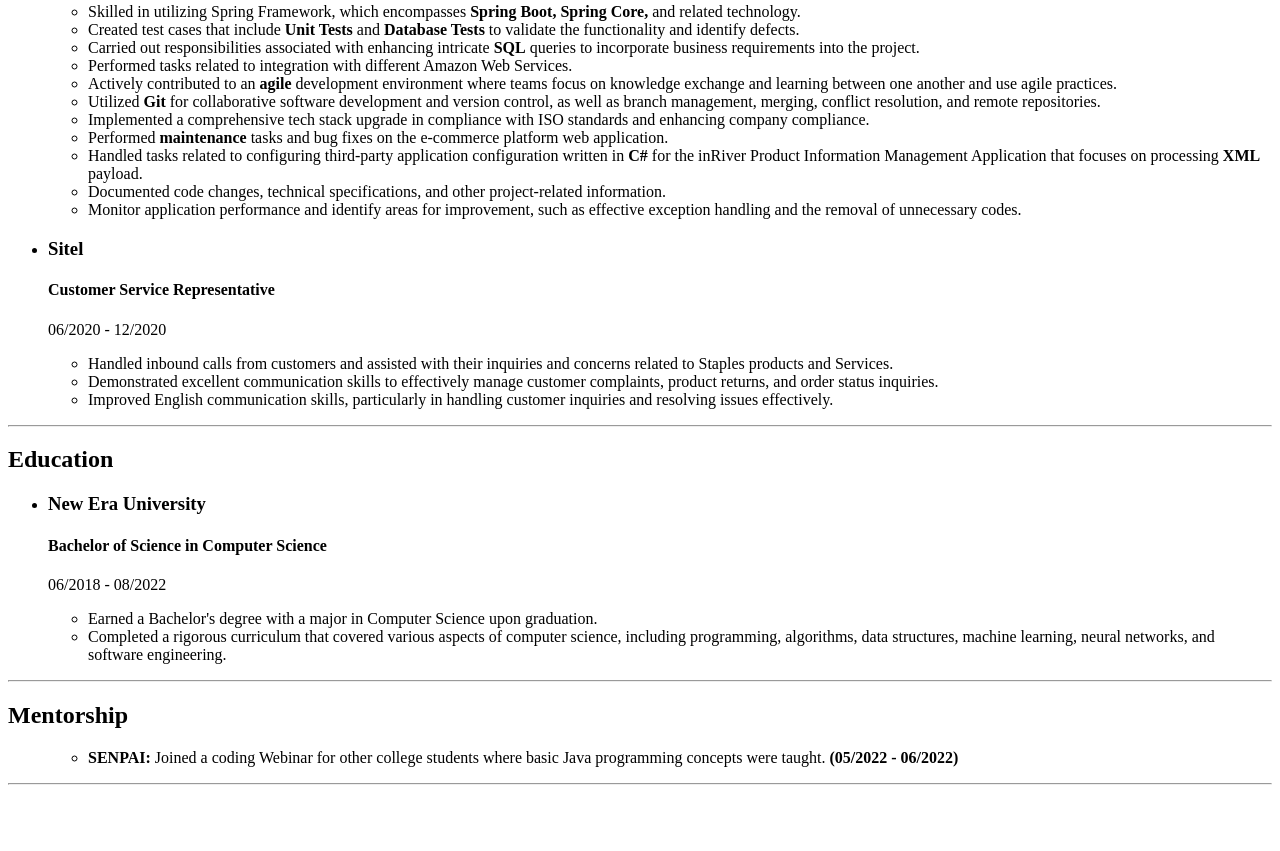
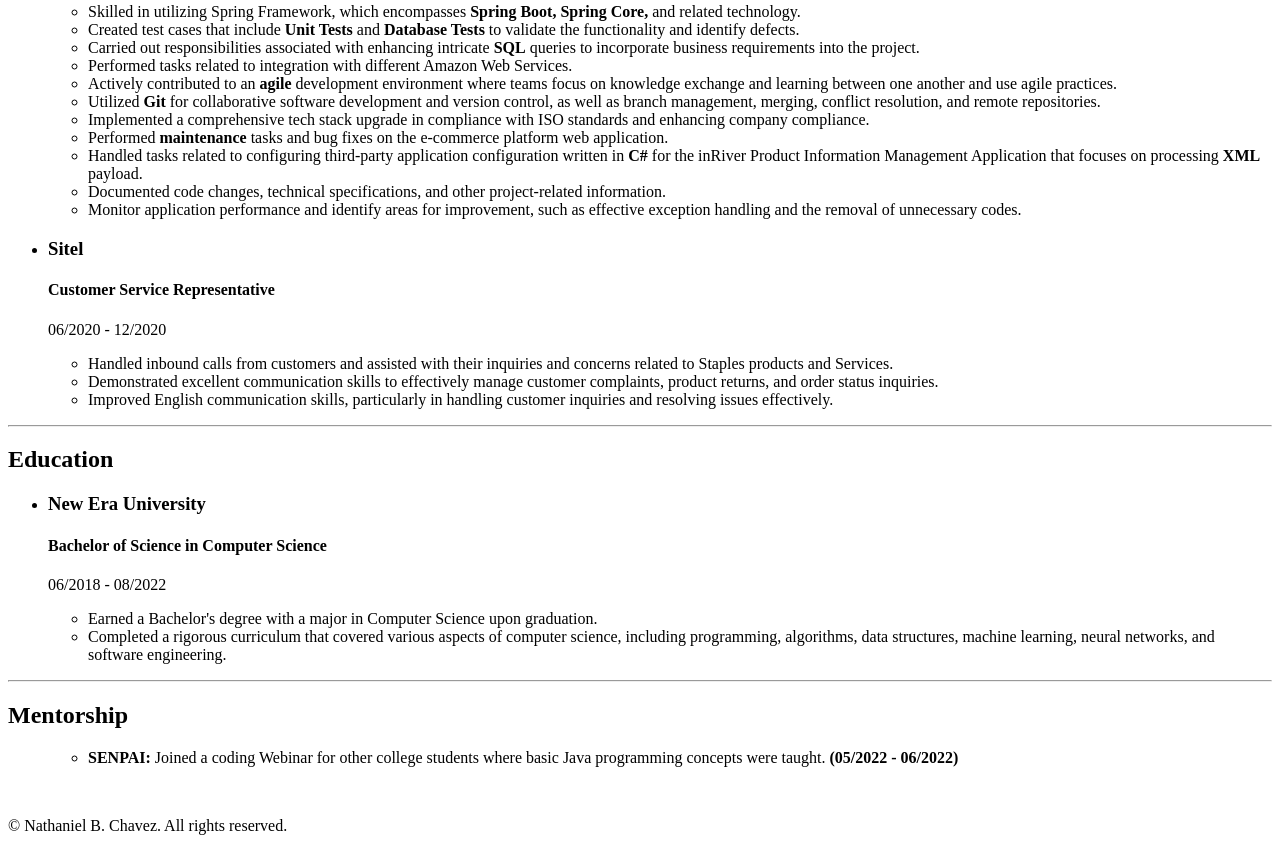
Before and after one commit to natchavez/html-online-resume, a plain HTML site: page index.html in a window 1280 px wide. Shown: the part 608-1459 px from the top of the page. Before the commit the page ends 1401 px from the top, so only its background shows below. Drawn offline with Linux system fonts and the light colour scheme.

Commit message:
Added footer

```diff
--- a/index.html
+++ b/index.html
@@ -169,6 +169,9 @@
         </li>
       </ul>
     </div>
-    <hr/>
+    <br/>
+    <footer>
+      <p>© Nathaniel B. Chavez. All rights reserved.</p>
+    </footer>
   </body>
 </html>
```
